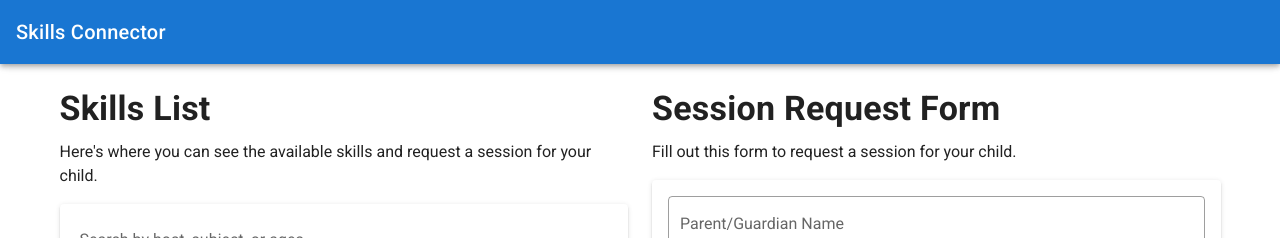
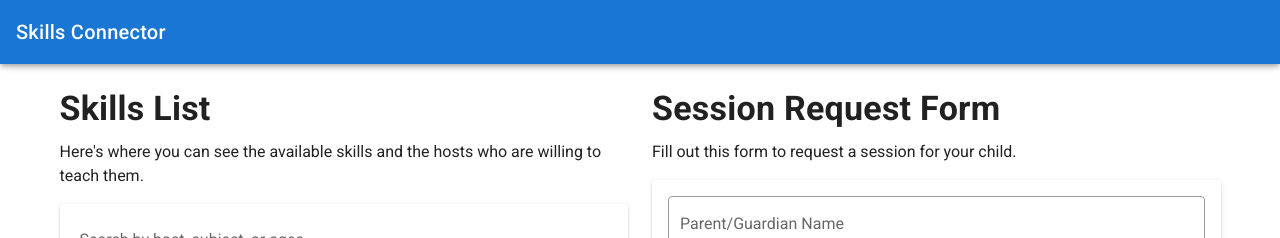
Before and after one commit to marktnoonan/skills-connector, a Vue app: page / in a window 1280 px wide. Shown: the top 238 px of the page. Built offline with nearby package versions, Linux system fonts and the light colour scheme.

Commit message:
update text

```diff
--- a/src/components/HelloWorld.vue
+++ b/src/components/HelloWorld.vue
@@ -4,8 +4,7 @@
       <v-col>
         <p class="display-1 font-weight-bold mb-3">Skills List</p>
         <p class="subheading font-weight-regular">
-          Here's where you can see the available skills and request a session
-          for your child.
+          Here's where you can see the available skills and the hosts who are willing to teach them.
         </p>
         <v-data-table
           v-model="selectedRows"
```
